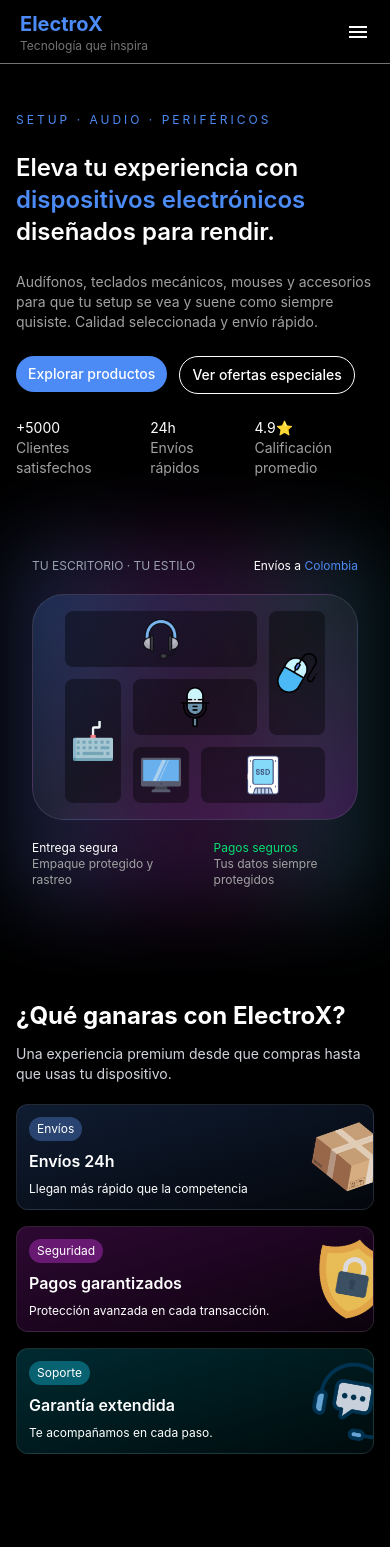
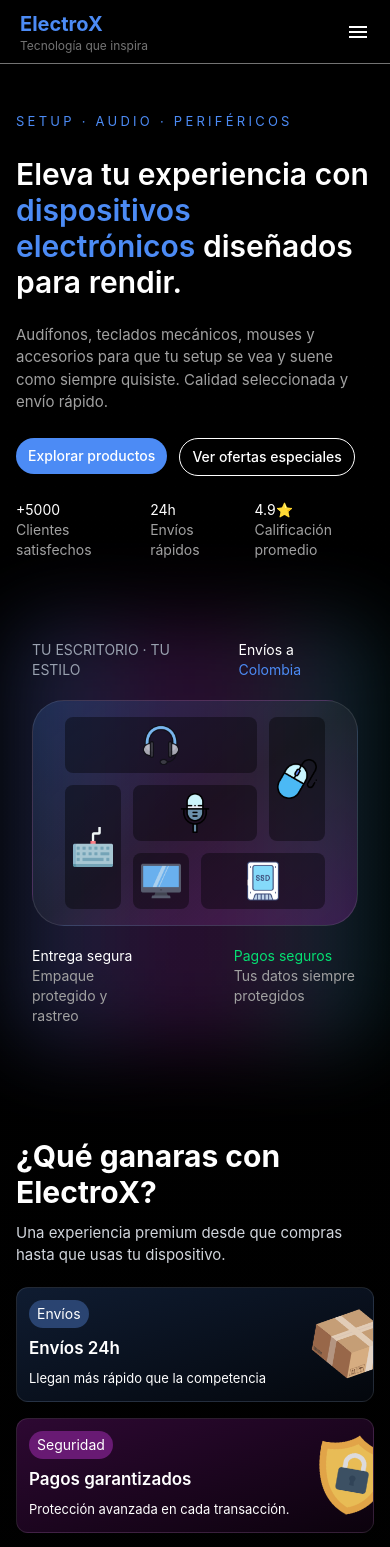
Before and after one commit to miguelgomez920/electrox-landing-page, a React (Vite) app: page / in a window 390 px wide. Shown: the top 1547 px of the page. Built offline with nearby package versions, Linux system fonts and the light colour scheme.

Commit message:
cambios de tamaño de texto para el hero y la seccion de benefits

```diff
--- a/src/App.jsx
+++ b/src/App.jsx
@@ -37,7 +37,7 @@
   // ===== RETURN UI =====
   return (
     // bg-gradient-to-b from-black via-[#0b0b0b] to-black
-    <div className="min-h-screen bg-linear-to-b from-black via-[#0b0b0b] to-black ">
+    <div className="min-h-screen bg-linear-to-b from-black via-[#0b0b0b] to-black overflow-x-hidden">
       <Navbar/>
       <main className="max-w-6xl mx-auto px-4 pb-20">
         <Hero/>
--- a/src/components/BenefitsSection.jsx
+++ b/src/components/BenefitsSection.jsx
@@ -54,8 +54,8 @@
 
       <section id="ofertas" className="scroll-mt-20 flex flex-col md:flex-row gap-5  py-12  ">
         <div className="flex flex-col md:w-[33%] gap-3 ">
-          <h2 className="text-2xl font-bold">¿Qué ganaras con ElectroX?</h2>
-          <p className="text-sm text-gray-300">
+          <h2 className="text-3xl font-bold">¿Qué ganaras con ElectroX?</h2>
+          <p className="text-[15px] text-gray-300">
             Una experiencia premium desde que compras hasta que usas tu
             dispositivo.
           </p>
@@ -68,11 +68,11 @@
               alt="package"
               className="absolute -right-5 top-1/2 -translate-y-1/2 w-20 rotate-[10deg] opacity-90"
             />
-            <span className="w-fit text-xs bg-[#2A4471] rounded-full px-2 py-1">
+            <span className="w-fit text-sm bg-[#2A4471] rounded-full px-2 py-1">
               Envíos
             </span>
-            <h1 className="z-10  font-semibold ">Envíos 24h</h1>
-            <p className="z-10  text-xs">Llegan más rápido que la competencia</p>
+            <h1 className="z-10 text-[17px] font-semibold ">Envíos 24h</h1>
+            <p className="z-10  text-[13px]">Llegan más rápido que la competencia</p>
           </div>
 
           <div className="relative overflow-hidden flex-1  flex flex-col  gap-2  bg-linear-to-br from-fuchsia-500/20 to-fuchsia-500/5 border border-white/10 rounded-xl p-3 ">
@@ -81,11 +81,11 @@
               alt="security"
               className="absolute -right-5  top-1/2  -translate-y-1/2 w-20 rotate-[10deg] opacity-90"
             />
-            <span className="w-fit text-xs bg-[#681A73] rounded-full px-2 py-1">
+            <span className="w-fit text-sm bg-[#681A73] rounded-full px-2 py-1">
               Seguridad
             </span>
-            <h1 className="z-10 font-semibold ">Pagos garantizados</h1>
-            <p className="z-10 text-xs">Protección avanzada en cada transacción.</p>
+            <h1 className="z-10 text-[17px] font-semibold ">Pagos garantizados</h1>
+            <p className="z-10 text-[13px]">Protección avanzada en cada transacción.</p>
           </div>
 
           <div className="relative overflow-hidden flex-1  flex flex-col gap-2  bg-linear-to-br from-cyan-400/20 to-cyan-400/5 border border-white/10 rounded-xl p-3 ">
@@ -94,11 +94,11 @@
               alt="support"
               className="absolute -right-5 top-1/2 -translate-y-1/2 w-20 rotate-[10deg] opacity-90"
             />
-            <span className="w-fit text-xs bg-[#096271] rounded-full px-2 py-1">
+            <span className="w-fit text-sm bg-[#096271] rounded-full px-2 py-1">
               Soporte
             </span>
-            <h1 className="z-10  font-semibold ">Garantía extendida</h1>
-            <p className="z-10  text-xs">Te acompañamos en cada paso.</p>
+            <h1 className="z-10 text-[17px] font-semibold ">Garantía extendida</h1>
+            <p className="z-10 text-[13px]">Te acompañamos en cada paso.</p>
           </div>
         </div>
       </section>
--- a/src/components/Hero.jsx
+++ b/src/components/Hero.jsx
@@ -104,15 +104,15 @@
     <section id="inicio" className="scroll-mt-20 flex flex-col md:flex-row md:justify-around gap-16 py-12  ">
       {/* div de eleva tu experiencia */}
       <div className="flex flex-col gap-6 md:w-[50%] ">
-        <span className="text-xs sm:text-sm text-primary tracking-[0.25em]">
+        <span className="text-[13px] sm:text-sm text-primary tracking-[0.25em]">
           SETUP · AUDIO · PERIFÉRICOS
         </span>
-        <h1 className="text-2xl sm:text-4xl md:text-5xl font-semibold ">
+        <h1 className="text-3xl sm:text-4xl md:text-5xl font-semibold ">
           Eleva tu experiencia con{" "}
           <span className="text-primary">dispositivos electrónicos </span>
           diseñados para rendir.
         </h1>
-        <p className="text-sm sm:text-[1rem] text-neutral-400">
+        <p className="text-[15px] sm:text-[1rem] text-neutral-400">
           Audífonos, teclados mecánicos, mouses y accesorios para que tu setup
           se vea y suene como siempre quisiste. Calidad seleccionada y envío
           rápido.
@@ -154,10 +154,10 @@
 
         <div className="relative  flex flex-col  gap-5 p-4">
           <div className="flex gap-5 justify-between">
-            <span className="text-xs text-gray-400">
+            <span className="text-sm text-gray-400">
               TU ESCRITORIO · TU ESTILO
             </span>
-            <span className="text-xs">
+            <span className="text-sm">
               Envíos a <span className="text-primary">Colombia</span>
             </span>
           </div>
@@ -209,16 +209,16 @@
             </div>
           </div>
 
-          <div className="flex gap-10 justify-between ">
-            <div >
-              <h1 className="text-xs">Entrega segura</h1>
-              <p className="text-xs text-neutral-400">
+          <div className="flex gap-5  justify-between  ">
+            <div  >
+              <h1 className="text-sm">Entrega segura</h1>
+              <p className="text-sm text-neutral-400">
                 Empaque protegido y rastreo
               </p>
             </div>
-            <div >
-              <h1 className="text-xs text-green-400 ">Pagos seguros</h1>
-              <p className="text-xs text-neutral-400 ">
+            <div className="pl-15 lg:pl-0" >
+              <h1 className="text-sm text-green-400  ">Pagos seguros</h1>
+              <p className="text-sm text-neutral-400 ">
                 Tus datos siempre protegidos
               </p>
             </div>
--- a/src/components/Navbar.jsx
+++ b/src/components/Navbar.jsx
@@ -67,16 +67,16 @@
 
         {mobileDrawerOpen && (
           <div className="fixed w-full top-14 z-40 flex flex-col justify-center items-center gap-3 bg-neutral-900/60 backdrop-blur border-b border-neutral-500 py-3 ">
-             <ul className="flex flex-col gap-3 py-3 ">
-              <li className="text-sm text-neutral-300 hover:text-primary font-semibold transition"><a href="#inicio">Inicio</a></li>
-              <li className="text-sm text-neutral-300 hover:text-primary font-semibold transition"><a href="#">Productos</a></li>
-              <li className="text-sm text-neutral-300 hover:text-primary font-semibold transition"><a href="#ofertas">Ofertas</a></li>
-              <li className="text-sm text-neutral-300 hover:text-primary font-semibold transition"><a href="#">Contacto</a></li>
-            </ul>
+             <ul className="flex flex-col gap-3 py-3 text-[18px] ">
+                <li className=" text-neutral-300 hover:text-primary font-semibold transition"><a href="#inicio">Inicio</a></li>
+                <li className=" text-neutral-300 hover:text-primary font-semibold transition"><a href="#">Productos</a></li>
+                <li className=" text-neutral-300 hover:text-primary font-semibold transition"><a href="#ofertas">Ofertas</a></li>
+                <li className=" text-neutral-300 hover:text-primary font-semibold transition"><a href="#">Contacto</a></li>
+             </ul>
 
             <div className="flex gap-3">
-                <button className="text-sm text-neutral-300 hover:text-primary" href="#">Iniciar sesión</button>
-            <button className="text-sm font-semibold bg-primary py-2 px-4 rounded-full hover:scale-105 hover:shadow-lg hover:shadow-primary/40 transition" href="#">Crear cuenta</button>
+                <button className="text-[18px] text-neutral-300 hover:text-primary" href="#">Iniciar sesión</button>
+            <button className="text-[18px] font-semibold bg-primary py-2 px-4 rounded-full hover:scale-105 hover:shadow-lg hover:shadow-primary/40 transition" href="#">Crear cuenta</button>
             </div>
           </div>
         )}
```
